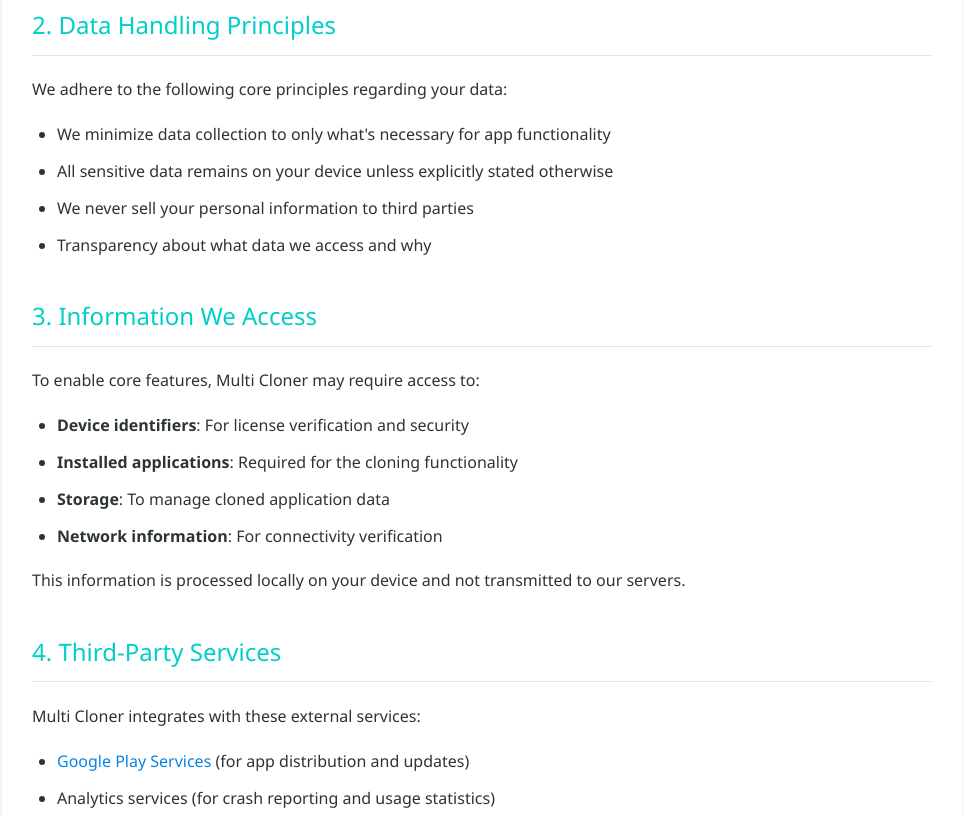
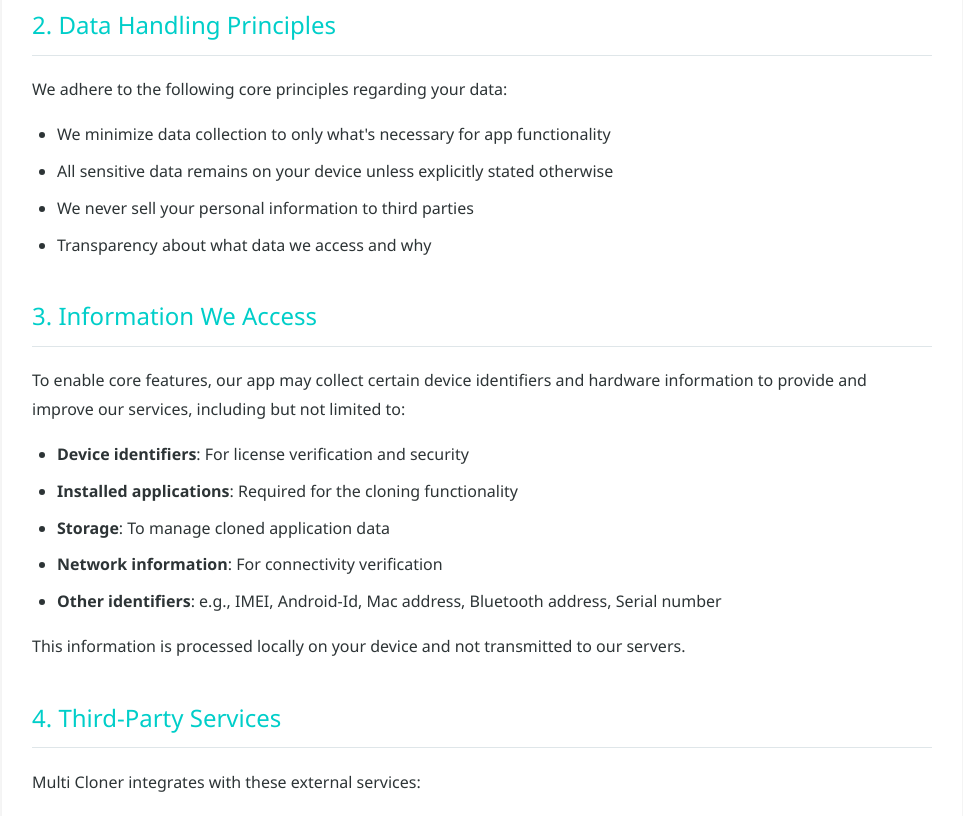
Before and after one commit to multicloner/multicloner.github.io, a plain HTML site: page privacy.html in a window 1280 px wide. Shown: the part 521-1337 px from the top of the page, without its empty margins (158-1121 px from the left). Drawn offline with Linux system fonts and the light colour scheme.

Commit message:
Update privacy.html

```diff
--- a/privacy.html
+++ b/privacy.html
@@ -83,12 +83,13 @@
         </ul>
 
         <h2>3. Information We Access</h2>
-        <p>To enable core features, Multi Cloner may require access to:</p>
+        <p>To enable core features, our app may collect certain device identifiers and hardware information to provide and improve our services, including but not limited to:</p>
         <ul>
             <li><strong>Device identifiers</strong>: For license verification and security</li>
             <li><strong>Installed applications</strong>: Required for the cloning functionality</li>
             <li><strong>Storage</strong>: To manage cloned application data</li>
             <li><strong>Network information</strong>: For connectivity verification</li>
+            <li><strong>Other identifiers</strong>: e.g., IMEI, Android-Id, Mac address, Bluetooth address, Serial number</li>
         </ul>
         <p>This information is processed locally on your device and not transmitted to our servers.</p>
 
```
